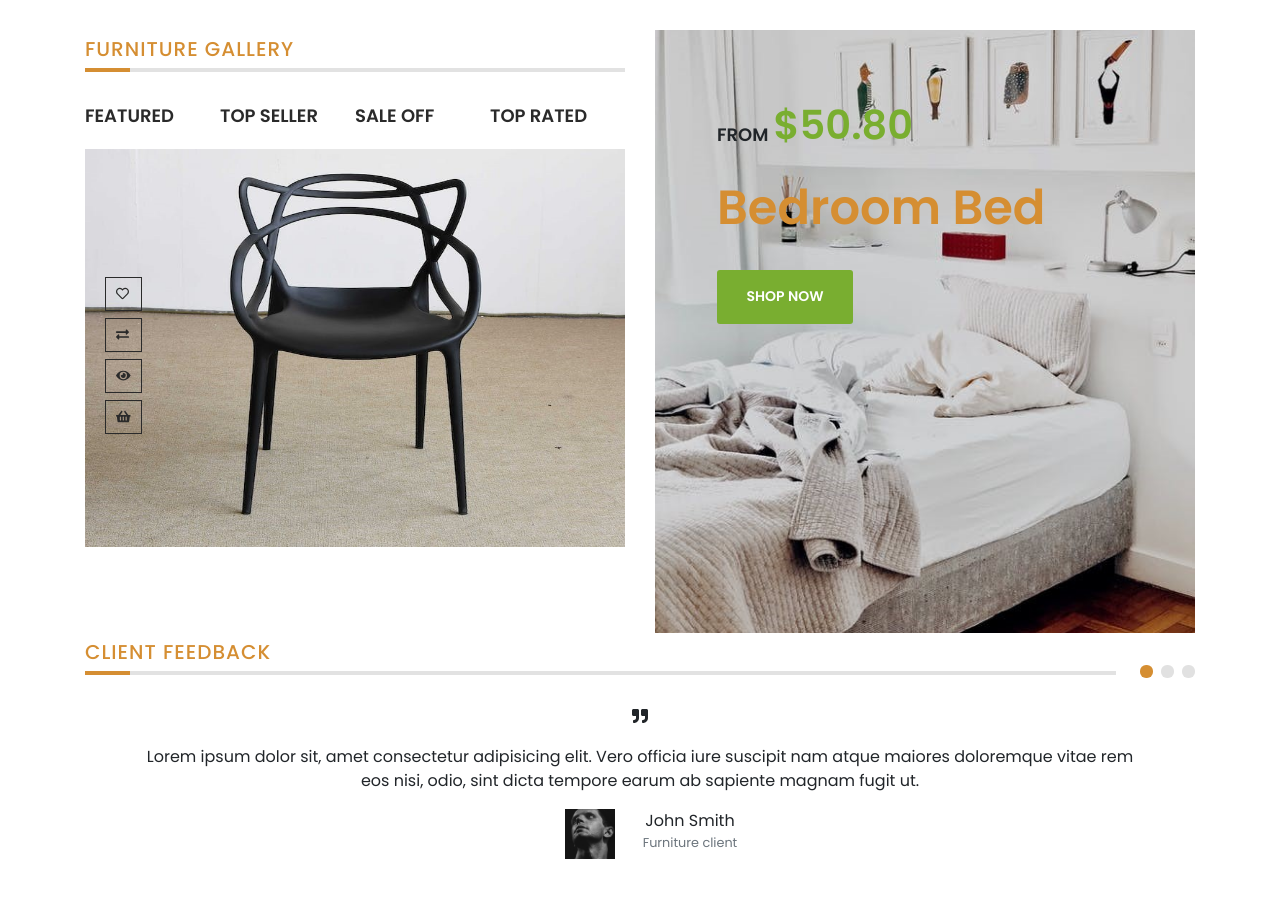
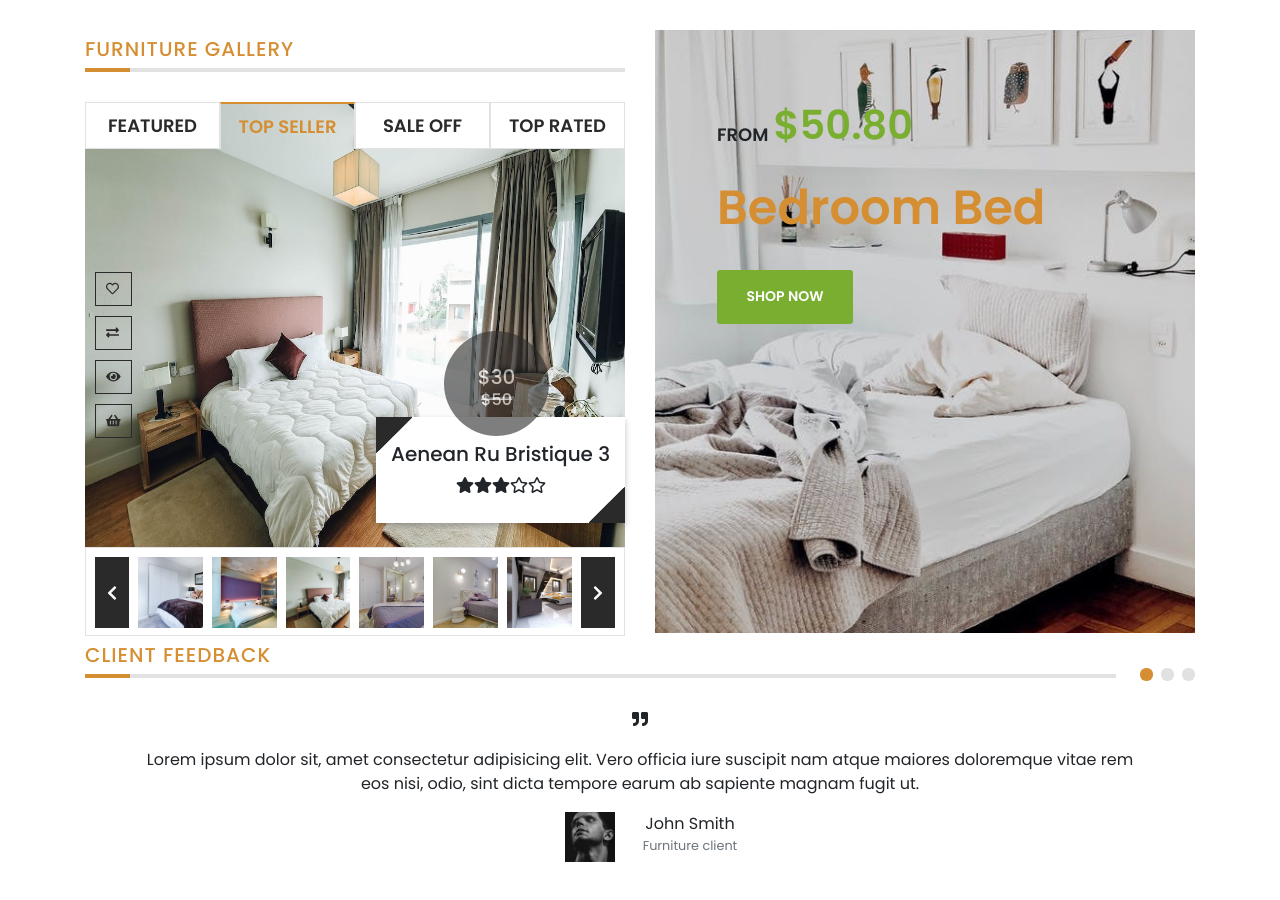
Before and after one commit to bitcooker/furniture-shop, a React (Create React App) app: page / in a window 1280 px wide. Shown: the part 2201-3101 px from the top of the page. Built offline with nearby package versions, Linux system fonts and the light colour scheme.

Commit message:
add styles to Buttons, add img to GallerySlider and install clsx

```diff
--- a/package.json
+++ b/package.json
@@ -51,6 +51,7 @@
     "@fortawesome/free-solid-svg-icons": "^5.11.2",
     "@fortawesome/react-fontawesome": "^0.1.7",
     "bootstrap": "^4.3.1",
+    "clsx": "^1.2.1",
     "enzyme": "^3.10.0",
     "enzyme-adapter-react-16": "^1.14.0",
     "npm-run-all": "^4.1.5",
--- a/src/components/common/GallerySlider/GallerySlider.js
+++ b/src/components/common/GallerySlider/GallerySlider.js
@@ -9,10 +9,15 @@ import {
   faEye,
   faStar,
 } from '@fortawesome/free-solid-svg-icons';
-import { faHeart } from '@fortawesome/free-regular-svg-icons';
+import { faStar as farStar, faHeart } from '@fortawesome/free-regular-svg-icons';
 import Button from '../Button/Button';
+import { useSelector } from 'react-redux';
+import { getAll } from '../../../redux/productsRedux';
+import clsx from 'clsx';
 
 const GallerySlider = () => {
+  const topSeller = useSelector(getAll);
+
   return (
     <div className={styles.root}>
       <div className={styles.topBtn}>
@@ -23,25 +28,72 @@ const GallerySlider = () => {
         <a href='#'>Sale off</a>
         <a href='#'>Top rated</a>
       </div>
-      <div className={styles.leftBtn}>
+      <div className={clsx(styles.buttons, styles.tooltip)}>
         <Button variant='outline'>
           <FontAwesomeIcon icon={faHeart}></FontAwesomeIcon>
         </Button>
+        <span className={styles.tooltiptext}>Add to favorite</span>
         <Button variant='outline'>
           <FontAwesomeIcon icon={faExchangeAlt}></FontAwesomeIcon>
         </Button>
+        <span className={styles.tooltiptext}>Add to compare</span>
         <Button variant='outline'>
           <FontAwesomeIcon icon={faEye}></FontAwesomeIcon>
         </Button>
+        <span className={styles.tooltiptext}>Quick view</span>
         <Button variant='outline'>
           <FontAwesomeIcon icon={faShoppingBasket}></FontAwesomeIcon>
         </Button>
+        <span className={styles.tooltiptext}>Add to cart</span>
       </div>
       <img
         className={styles.image}
-        src={`${process.env.PUBLIC_URL}/images/products/chair_1.jpg`}
+        src={`${process.env.PUBLIC_URL}/images/products/${topSeller[2].image}`}
         alt='chair'
       />
+      <div className={styles.promo}>
+        <h4>${`${topSeller[2].price}`}</h4>
+        <h6>${`${topSeller[2].priceOld}`}</h6>
+      </div>
+      <div className={styles.badge}>
+        <h5>{`${topSeller[2].name}`}</h5>
+        <div>
+          {[1, 2, 3, 4, 5].map(i => (
+            <span key={i} href='#'>
+              {i <= 3 ? (
+                <FontAwesomeIcon className={styles.stars} icon={faStar}>
+                  {i} stars
+                </FontAwesomeIcon>
+              ) : (
+                <FontAwesomeIcon className={styles.stars} icon={farStar}>
+                  {i} stars
+                </FontAwesomeIcon>
+              )}
+            </span>
+          ))}
+        </div>
+      </div>
+      <div className={'row no-gutters ' + styles.sliderList}>
+        <div className={'col-auto ' + styles.sliderArrow}>
+          {' '}
+          <FontAwesomeIcon icon={faChevronLeft}></FontAwesomeIcon>
+        </div>
+
+        {topSeller.slice(0, 6).map(item => (
+          <div
+            className={'col ' + styles.product}
+            key={item.image}
+            style={{
+              backgroundImage: `url(${process.env.PUBLIC_URL}/images/products/${item.image})`,
+              backgroundSize: 'cover',
+            }}
+          ></div>
+        ))}
+        <div className={'col-auto ' + styles.sliderArrow}>
+          {' '}
+          <FontAwesomeIcon icon={faChevronRight}></FontAwesomeIcon>
+        </div>
+      </div>
     </div>
   );
 };
--- a/src/components/common/GallerySlider/GallerySlider.module.scss
+++ b/src/components/common/GallerySlider/GallerySlider.module.scss
@@ -16,7 +16,7 @@
         z-index: 2;
         width: 100%;
         height: 47px;
-        background-color: #fff;
+        background-color: transparent;
         display: flex;
         justify-content: space-evenly;
         align-items: center;
@@ -27,34 +27,199 @@
         font-family: "Poppins";
         font-size: 18px;
 
+
+
         a {
             text-decoration: none;
             color: #2a2a2a;
             flex-grow: 1;
+            font-size: 18px;
             margin: 0;
             padding: 0;
             width: 100%;
             height: 100%;
-
+            display: flex;
+            align-items: center;
+            justify-content: center;
+            background-color: #ffffff;
+            text-align: center;
+            border:  1px solid #e2e2e2;
 
 
         }
     }
 
-    .leftBtn {
-        position: absolute;
-        top:175px;
-        left: 20px;
-        display: flex;
-        flex-direction: column;
-        gap:7px;
-        z-index: 2;
+    .buttons {
+      top: 30%;
+      position: absolute;
+      z-index: 2;
+      margin-top: 10px;
+      & > * {
+        display: block;
+        margin-bottom: 10px;
+        margin-left: 10px;
+        background-color: transparent;
+
+        &:not(.noHover):hover {
+          border-color: $primary;
+          color: $primary;
+          background-color: transparent;
+        }
+        &:hover + .tooltiptext {
+          visibility: visible;
+        }
+      }
+    }
+
+    .tooltip {
+      position: absolute;
+      display: inline-block;
+    }
+
+    .tooltiptext {
+      visibility: hidden;
+      white-space: nowrap;
+      width: fit-content;
+      padding: 5px;
+      background-color: #2a2a2a;
+      color: #fff;
+      text-align: center;
+      position: absolute;
+      z-index: 1;
+
+        &:first-of-type {
+          top: 0;
+          left: 105%;
+
+        }
+
+        &:nth-of-type(2) {
+          top: 44px;
+          left: 105%;
+
+        }
+
+        &:nth-of-type(3) {
+          top: 88px;
+          left: 105%;
+
+        }
+
+        &:nth-of-type(4) {
+          top: 132px;
+          left: 105%;
+
+        }
 
     }
 
+
     .active {
-        color: $primary;
-        background-color: transparent;
+        color: $primary !important;
+        background-color: transparent !important;
+        border-top: 2px solid $primary !important;
+        border-bottom: none !important;
     }
 
+    .promo {
+
+        width: 105px;
+        height: 105px;
+        border-radius: 53px;
+        background-color: #2a2a2a;
+        position: absolute;
+        bottom: 200px;
+        right: 76px;
+        z-index: 1;
+        color: #fff;
+        opacity: 0.6;
+
+        h4 {
+            position: absolute;
+            top:50%;
+            left: 50%;
+            transform: translate(-50%, -80%);
+            font-size: 20px;
+        }
+
+        h6 {
+            position: absolute;
+            top:50%;
+            left: 50%;
+            transform: translate(-50%, 30%);
+            font-size: 16px;
+            text-decoration: line-through;
+        }
+    }
+
+    .badge {
+        width: 249px;
+        height: 106px;
+        filter: drop-shadow(0px 3px 3px rgba(1,2,2,0.24));
+        background-color: #ffffff;
+        position: absolute;
+        right: 0;
+        bottom: 113px;
+        display: flex;
+        flex-direction: column;
+        align-items: center;
+        justify-content: center;
+        overflow: hidden;
+        cursor: pointer;
+
+    }
+
+    .badge ::before {
+
+            content: "";
+            position: absolute;
+            top: -23px;
+            left: -20px;
+            width: 45px;
+            height: 50px;
+            background-color: #2a2a2a;
+            transform: rotate(45deg);
+
+    }
+
+    .badge ::after {
+
+        content: "";
+        position: absolute;
+        bottom: -23px;
+        right: -20px;
+        width: 45px;
+        height: 50px;
+        background-color: #2a2a2a;
+        transform: rotate(45deg);
+
+    }
+
+    .sliderList {
+        height: 89px;
+        position: relative;
+        padding: 9px;
+        display: flex;
+        justify-content: space-evenly;
+        gap: 9px;
+        border:  1px solid #e2e2e2;
+        cursor: pointer;
+
+        .sliderArrow {
+            height: 71px;
+            background-color: #2a2a2a;
+            color:#fff;
+            width: 34px;
+            display: flex;
+            justify-content: center;
+            align-items: center;
+
+        }
+
+
+
+
+    }
+
+
 }
--- a/src/components/features/Gallery/Gallery.module.scss
+++ b/src/components/features/Gallery/Gallery.module.scss
@@ -5,8 +5,6 @@
       .panelBar {
         margin-bottom: 30px;
         position: relative;
-
-
         border-bottom: 4px solid $newFurniture-bottom-line-color;
 
       .heading {
```
Also changed, not shown: 1 other file (tests, documents, lock files or other folders).
